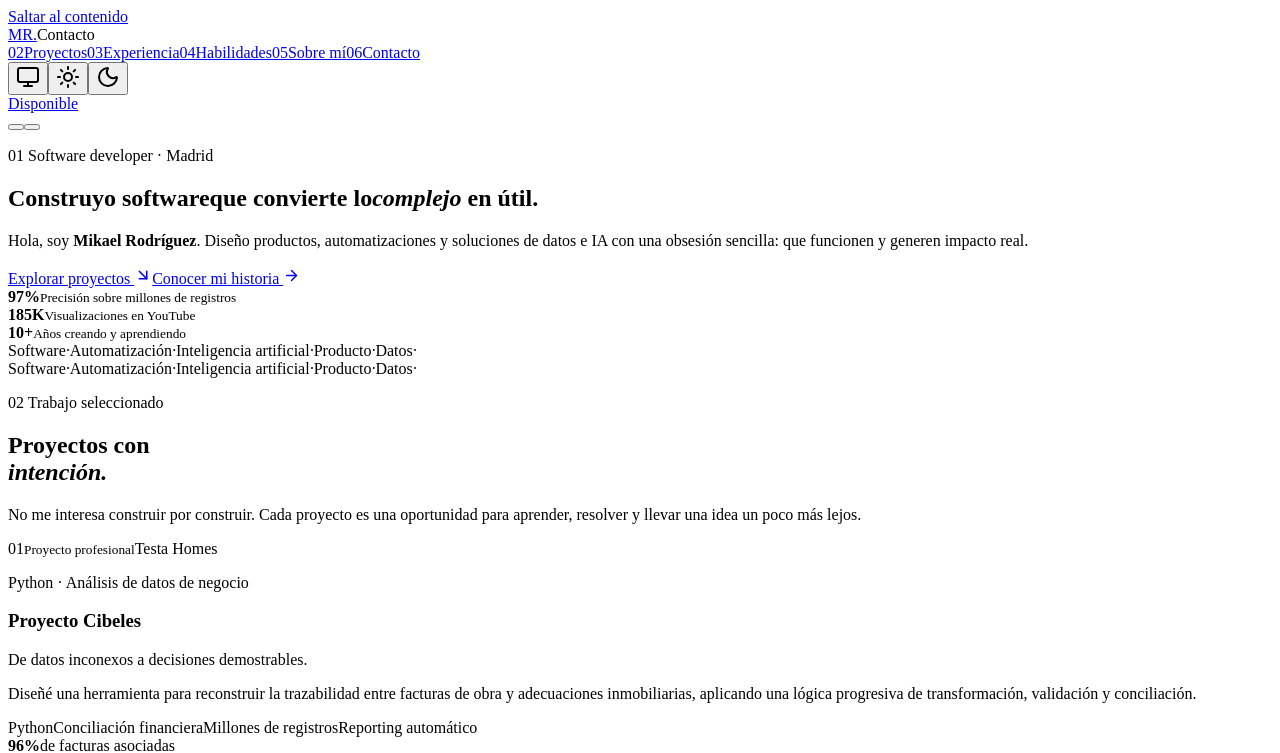
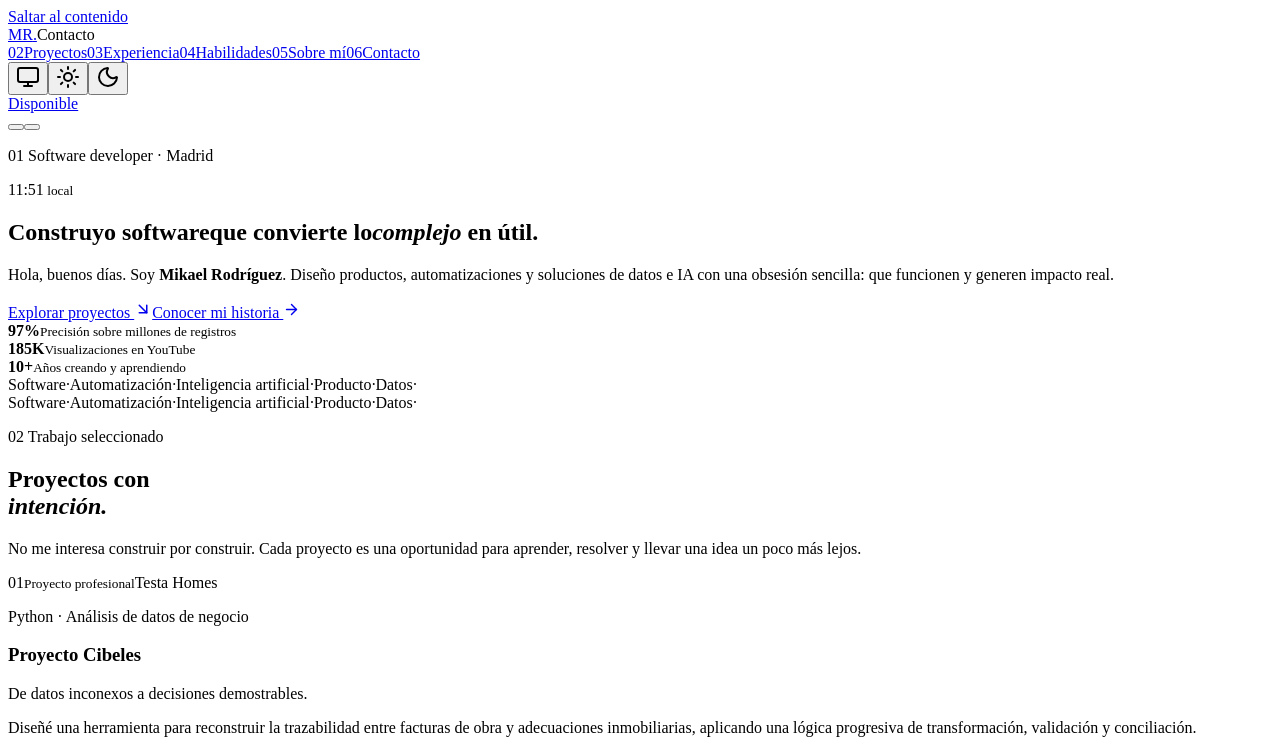
Before and after one commit to AlphaCreativeSoftware/Portfolio, a React (Vite) app: page / in a window 1280 px wide. Shown: the top 753 px of the page. Built offline with nearby package versions, Linux system fonts and the light colour scheme; the HTML template or start-up script is replaced by a standard one.

Commit message:
Cambios grandes y sistema solar

```diff
--- a/index.html
+++ b/index.html
@@ -16,7 +16,11 @@
       try {
         const storedTheme = localStorage.getItem('portfolio-theme') || 'system'
         const darkTheme = storedTheme === 'dark' || (storedTheme === 'system' && matchMedia('(prefers-color-scheme: dark)').matches)
+        const now = new Date()
+        const minutes = now.getHours() * 60 + now.getMinutes()
+        const period = minutes >= 1230 || minutes < 300 ? 'night' : minutes < 720 ? 'morning' : 'afternoon'
         document.documentElement.dataset.theme = storedTheme
+        document.documentElement.dataset.atmosphere = storedTheme === 'system' ? period : storedTheme === 'light' ? 'day' : 'night'
         document.querySelector('meta[name="theme-color"]').content = darkTheme ? '#000000' : '#ffffff'
       } catch (_) {}
     </script>
--- a/src/App.tsx
+++ b/src/App.tsx
@@ -35,6 +35,31 @@ type Project = {
 }
 
 type Theme = 'system' | 'light' | 'dark'
+type DayPeriod = 'morning' | 'afternoon' | 'night'
+type Atmosphere = DayPeriod | 'day'
+
+function getDayPeriod(date: Date): DayPeriod {
+  const minutes = date.getHours() * 60 + date.getMinutes()
+  if (minutes >= 20 * 60 + 30 || minutes < 5 * 60) return 'night'
+  if (minutes < 12 * 60) return 'morning'
+  return 'afternoon'
+}
+
+function getAtmospherePosition(date: Date, atmosphere: Atmosphere) {
+  const minutes = date.getHours() * 60 + date.getMinutes()
+  if (atmosphere === 'day') return { right: 7, top: 18 }
+  if (atmosphere === 'night' && getDayPeriod(date) !== 'night') return { right: 8, top: 20 }
+
+  const start = atmosphere === 'night' ? 20 * 60 + 30 : 5 * 60
+  const duration = atmosphere === 'night' ? 8.5 * 60 : 15.5 * 60
+  const elapsed = atmosphere === 'night' && minutes < 5 * 60 ? minutes + 24 * 60 - start : minutes - start
+  const progress = Math.min(1, Math.max(0, elapsed / duration))
+  const elevation = Math.sin(progress * Math.PI)
+  return {
+    right: 4 + (1 - progress) * 9,
+    top: 16 + (1 - elevation) * 16,
+  }
+}
 
 type MatchPath = {
   d: string
@@ -533,6 +558,11 @@ function App() {
   const [activeSection, setActiveSection] = useState('inicio')
   const [navIndicator, setNavIndicator] = useState({ x: 0, y: 0, width: 0, height: 0, visible: false, moving: false })
   const [theme, setTheme] = useState<Theme>(() => (localStorage.getItem('portfolio-theme') as Theme) || 'system')
+  const [localTime, setLocalTime] = useState(() => new Date())
+  const dayPeriod = getDayPeriod(localTime)
+  const atmosphere: Atmosphere = theme === 'system' ? dayPeriod : theme === 'light' ? 'day' : 'night'
+  const greeting = dayPeriod === 'morning' ? 'buenos días' : dayPeriod === 'afternoon' ? 'buenas tardes' : 'buenas noches'
+  const formattedTime = localTime.toLocaleTimeString('es-ES', { hour: '2-digit', minute: '2-digit' })
   const updateActiveSection = (section: string) => {
     if (activeSectionRef.current === section) return
     activeSectionRef.current = section
@@ -690,6 +720,18 @@ function App() {
   }, [])
 
   useEffect(() => {
+    const timer = window.setInterval(() => setLocalTime(new Date()), 30_000)
+    return () => window.clearInterval(timer)
+  }, [])
+
+  useEffect(() => {
+    const position = getAtmospherePosition(localTime, atmosphere)
+    document.documentElement.dataset.atmosphere = atmosphere
+    document.documentElement.style.setProperty('--celestial-right', `${position.right}vw`)
+    document.documentElement.style.setProperty('--celestial-top', `${position.top}%`)
+  }, [atmosphere, localTime])
+
+  useEffect(() => {
     document.documentElement.dataset.theme = theme
     localStorage.setItem('portfolio-theme', theme)
     const systemTheme = window.matchMedia('(prefers-color-scheme: dark)')
@@ -757,6 +799,11 @@ function App() {
 
   return (
     <div className="site-shell">
+      <div className="ambient-scene" aria-hidden="true">
+        <span className="ambient-wash ambient-wash-primary" />
+        <span className="ambient-wash ambient-wash-secondary" />
+        <span className="ambient-celestial" />
+      </div>
       <a className="skip-link" href="#main-content">Saltar al contenido</a>
       <header className={`topbar ${scrolled ? 'topbar-scrolled' : ''} ${menuOpen ? 'topbar-menu-open' : ''}`}>
         <span className="scroll-progress" ref={scrollProgressRef} />
@@ -798,13 +845,14 @@ function App() {
           <div className="hero-orbit orbit-one" />
           <div className="hero-orbit orbit-two" />
           <p className="kicker hero-kicker"><span>01</span> Software developer · Madrid</p>
+          <time className="hero-background-time" dateTime={localTime.toISOString()} aria-label={`Hora local: ${formattedTime}`}>{formattedTime}<small> local</small></time>
           <div className="hero-copy">
             <h1 aria-label="Construyo software que convierte lo complejo en útil.">
               <span className="hero-title-line"><span>Construyo software</span></span>
               <span className="hero-title-line"><span>que convierte lo</span></span>
               <span className="hero-title-line"><span><em>complejo</em> en útil.</span></span>
             </h1>
-            <p>Hola, soy <strong>Mikael Rodríguez</strong>. Diseño productos, automatizaciones y soluciones de datos e IA con una obsesión sencilla: que funcionen y generen impacto real.</p>
+            <p>Hola, {greeting}. Soy <strong>Mikael Rodríguez</strong>. Diseño productos, automatizaciones y soluciones de datos e IA con una obsesión sencilla: que funcionen y generen impacto real.</p>
           </div>
           <div className="hero-actions">
             <a className="button button-primary" href="#proyectos" onClick={() => navigateTo('proyectos')}>Explorar proyectos <ArrowDownRight size={18} /></a>
--- a/src/styles.css
+++ b/src/styles.css
@@ -18,10 +18,54 @@
   --shadow: 0 18px 60px rgba(0, 0, 0, .07);
   --shadow-hover: 0 25px 75px rgba(0, 0, 0, .11);
   --ease-premium: cubic-bezier(.22, 1, .36, 1);
+  --ambient-primary: #b9dcff;
+  --ambient-secondary: #fff0bc;
+  --ambient-strength: .18;
+  --celestial-core: #fffdf2;
+  --celestial-edge: #ffd67a;
+  --celestial-opacity: .42;
+  --celestial-right: 7vw;
+  --celestial-top: 18%;
   font-family: 'DM Sans', -apple-system, BlinkMacSystemFont, 'Segoe UI', sans-serif;
   font-synthesis: none;
   text-rendering: optimizeLegibility;
   scroll-behavior: smooth;
+}
+
+:root[data-atmosphere='morning'] {
+  --ambient-primary: #ffd391;
+  --ambient-secondary: #9ed4ff;
+  --ambient-strength: .22;
+  --celestial-core: #fffdf2;
+  --celestial-edge: #ffc85f;
+  --celestial-opacity: .46;
+}
+
+:root[data-atmosphere='afternoon'] {
+  --ambient-primary: #ffc071;
+  --ambient-secondary: #b4d8ff;
+  --ambient-strength: .2;
+  --celestial-core: #fff8df;
+  --celestial-edge: #ffae45;
+  --celestial-opacity: .43;
+}
+
+:root[data-atmosphere='night'] {
+  --ambient-primary: #3d7bd9;
+  --ambient-secondary: #7259b8;
+  --ambient-strength: .16;
+  --celestial-core: #eef6ff;
+  --celestial-edge: #8bbcff;
+  --celestial-opacity: .3;
+}
+
+:root[data-atmosphere='day'] {
+  --ambient-primary: #aed8ff;
+  --ambient-secondary: #fff0b8;
+  --ambient-strength: .18;
+  --celestial-core: #fffdf3;
+  --celestial-edge: #ffd272;
+  --celestial-opacity: .42;
 }
 
 :root[data-theme='dark'] {
@@ -75,7 +119,13 @@ button { font: inherit; }
 ::selection { background: color-mix(in srgb, var(--blue) 25%, transparent); }
 :focus-visible { outline: 2px solid var(--blue); outline-offset: 3px; }
 section[id] { scroll-margin-top: 72px; }
-.site-shell { overflow: hidden; }
+.site-shell { position: relative; isolation: isolate; overflow: hidden; }
+.site-shell > main, .site-shell > footer { position: relative; z-index: 1; }
+.ambient-scene { position: fixed; z-index: 0; inset: 0; overflow: hidden; pointer-events: none; }
+.ambient-wash { position: absolute; display: block; border-radius: 50%; opacity: var(--ambient-strength); transition: opacity 1.2s ease, background 1.2s ease; }
+.ambient-wash-primary { width: min(76vw, 1120px); aspect-ratio: 1; right: -22vw; top: -30vh; background: radial-gradient(circle, var(--ambient-primary) 0, color-mix(in srgb, var(--ambient-primary) 34%, transparent) 38%, transparent 70%); }
+.ambient-wash-secondary { width: min(62vw, 920px); aspect-ratio: 1; left: -27vw; bottom: -38vh; background: radial-gradient(circle, var(--ambient-secondary) 0, color-mix(in srgb, var(--ambient-secondary) 18%, transparent) 40%, transparent 70%); }
+.ambient-celestial { position: absolute; right: var(--celestial-right); top: var(--celestial-top); width: 230px; height: 230px; border-radius: 50%; background: radial-gradient(circle, color-mix(in srgb, var(--celestial-core) 72%, transparent) 0 5%, color-mix(in srgb, var(--celestial-edge) 22%, transparent) 20%, color-mix(in srgb, var(--celestial-edge) 7%, transparent) 42%, transparent 70%); opacity: var(--celestial-opacity); transform: translate(34%, -50%); transition: right 1.4s var(--ease-premium), top 1.4s var(--ease-premium), opacity 1.2s ease, background 1.2s ease; }
 .skip-link { position: fixed; z-index: 100; left: 18px; top: 12px; padding: 10px 14px; border-radius: 999px; background: var(--text); color: var(--page); font-size: 10px; transform: translateY(-180%); transition: transform .2s; }
 .skip-link:focus { transform: none; }
 
@@ -119,6 +169,8 @@ section[id] { scroll-margin-top: 72px; }
 .kicker span { color: var(--blue); margin-right: 14px; }
 .hero > .kicker { grid-column: 1 / -1; }
 .hero-kicker { animation: hero-element-enter .65s .05s var(--ease-premium) backwards; }
+.hero-background-time { position: absolute; z-index: -1; right: max(8vw, 34px); top: 116px; color: var(--text); font: 500 25px 'Manrope'; font-variant-numeric: tabular-nums; letter-spacing: -.035em; opacity: .1; pointer-events: none; animation: hero-element-enter .8s .22s var(--ease-premium) backwards; }
+.hero-background-time small { font: 600 6px 'DM Sans'; letter-spacing: .12em; text-transform: uppercase; }
 .hero-copy { align-self: center; padding-top: 20px; }
 h1, h2 { font-family: 'Manrope', sans-serif; letter-spacing: -.065em; line-height: .96; font-weight: 600; margin: 0; }
 h1 { font-size: clamp(60px, 7vw, 112px); max-width: 1120px; }
@@ -129,8 +181,7 @@ h1 em, h2 em { color: var(--blue); font-style: normal; font-weight: inherit; }
 .hero-title-line:nth-child(2) > span { animation-delay: .23s; }
 .hero-title-line:nth-child(3) > span { animation-delay: .34s; }
 .hero-title-line em { animation: hero-accent-settle 1.25s .54s ease-out backwards; }
-.hero-copy > p { max-width: 650px; margin: 36px 0 0; color: var(--muted); line-height: 1.65; font-size: 17px; letter-spacing: -.015em; }
-.hero-copy > p { animation: hero-element-enter .75s .56s var(--ease-premium) backwards; }
+.hero-copy > p { max-width: 650px; margin: 36px 0 0; color: var(--muted); line-height: 1.65; font-size: 17px; letter-spacing: -.015em; animation: hero-element-enter .75s .56s var(--ease-premium) backwards; }
 .hero-copy strong { color: var(--text); font-weight: 600; }
 .hero-actions { align-self: end; display: flex; flex-direction: column; align-items: flex-start; gap: 20px; padding-bottom: 12px; animation: hero-element-enter .75s .7s var(--ease-premium) backwards; }
 .button { display: inline-flex; align-items: center; justify-content: center; gap: 18px; padding: 13px 21px; border-radius: 999px; font-size: 12px; font-weight: 600; transition: transform .2s, background .2s; }
@@ -140,8 +191,7 @@ h1 em, h2 em { color: var(--blue); font-style: normal; font-weight: inherit; }
 .text-link { display: flex; gap: 10px; align-items: center; color: var(--blue); font-size: 12px; }
 .hero-stats { position: relative; grid-column: 1 / -1; display: grid; grid-template-columns: repeat(3, 1fr); gap: 28px; padding-top: 28px; }
 .hero-stats::before { content: ''; position: absolute; inset: 0 0 auto; height: 1px; background: var(--line); transform: scaleX(1); transform-origin: left; animation: hero-rule-enter 1s .75s var(--ease-premium) backwards; }
-.hero-stats div { display: flex; align-items: flex-end; gap: 16px; }
-.hero-stats div { animation: hero-element-enter .65s var(--ease-premium) backwards; }
+.hero-stats div { display: flex; align-items: flex-end; gap: 16px; animation: hero-element-enter .65s var(--ease-premium) backwards; }
 .hero-stats div:nth-child(1) { animation-delay: .85s; }
 .hero-stats div:nth-child(2) { animation-delay: .95s; }
 .hero-stats div:nth-child(3) { animation-delay: 1.05s; }
@@ -171,7 +221,7 @@ h1 em, h2 em { color: var(--blue); font-style: normal; font-weight: inherit; }
 .section-heading > p { color: var(--muted); line-height: 1.7; max-width: 430px; font-size: 15px; }
 .section-heading.compact { grid-template-columns: 1fr; }
 
-.projects-section { padding-bottom: 90px; background: var(--page-alt); }
+.projects-section { padding-bottom: 90px; background: color-mix(in srgb, var(--page-alt) 92%, transparent); }
 .projects-section::before, .skills-section::before, .capabilities-section::before { content: ''; position: absolute; z-index: 0; width: 620px; height: 620px; border-radius: 50%; background: radial-gradient(circle, color-mix(in srgb, var(--blue) 7%, transparent), transparent 68%); filter: blur(10px); pointer-events: none; }
 .projects-section::before { right: -280px; top: 5%; }
 .skills-section::before { left: -340px; top: 20%; }
@@ -386,8 +436,7 @@ h1 em, h2 em { color: var(--blue); font-style: normal; font-weight: inherit; }
 
 .fruit-showcase { grid-column: 1 / -1; background: var(--surface); border-radius: 32px; overflow: hidden; box-shadow: var(--shadow); }
 .fruit-content { position: relative; z-index: 2; min-height: 530px; padding: 42px; display: flex; flex-direction: column; align-items: flex-start; }
-.fruit-content .project-top { align-items: center; }
-.fruit-content .project-top { width: 100%; }
+.fruit-content .project-top { width: 100%; align-items: center; }
 .published-pill { display: inline-flex; align-items: center; gap: 7px; color: #248a3d; font-size: 8px; font-weight: 600; letter-spacing: .08em; text-transform: uppercase; padding: 7px 10px; border-radius: 999px; background: color-mix(in srgb, #34c759 12%, transparent); }
 .published-pill span { width: 5px; height: 5px; border-radius: 50%; background: #34c759; }
 .fruit-title-row { display: flex; flex-direction: column; align-items: flex-start; margin-top: 48px; }
@@ -452,7 +501,7 @@ h1 em, h2 em { color: var(--blue); font-style: normal; font-weight: inherit; }
 .phone-speaker { position: absolute; z-index: 3; width: 70px; height: 16px; left: 50%; top: 10px; transform: translateX(-50%); background: #171719; border-radius: 0 0 12px 12px; }
 .floating-fruit-icon { position: absolute; z-index: 4; width: 116px; height: 116px; left: 9%; bottom: 48px; border-radius: 28px; transform: rotate(-7deg); filter: drop-shadow(0 18px 24px rgba(0,0,0,.22)); }
 
-.skills-section { background: var(--page-alt); border-top: 1px solid var(--line); }
+.skills-section { background: color-mix(in srgb, var(--page-alt) 92%, transparent); border-top: 1px solid var(--line); }
 .skills-matrix { max-width: 1320px; margin: auto; border: 1px solid var(--line); border-radius: 28px; background: var(--surface); box-shadow: var(--shadow); overflow: hidden; }
 .skill-group { display: grid; grid-template-columns: .9fr 1.1fr; align-items: center; gap: 45px; padding: 32px 36px; border-bottom: 1px solid var(--line); transition: background .35s; }
 .skill-group:hover { background: color-mix(in srgb, var(--soft-blue) 35%, var(--surface)); }
@@ -475,7 +524,7 @@ h1 em, h2 em { color: var(--blue); font-style: normal; font-weight: inherit; }
 .strengths-panel h4 { margin: 0 0 9px; font: 600 14px 'Manrope'; letter-spacing: -.025em; }
 .strengths-panel p { margin: 0; color: var(--muted); font-size: 9px; line-height: 1.55; }
 
-.capabilities-section { background: var(--page); border-top: 1px solid var(--line); }
+.capabilities-section { background: color-mix(in srgb, var(--page) 94%, transparent); border-top: 1px solid var(--line); }
 .about-profile { max-width: 1320px; margin: auto; display: grid; grid-template-columns: .9fr 1.1fr; gap: clamp(55px, 8vw, 125px); padding: 48px; border: 1px solid var(--line); border-radius: 30px; background: var(--surface); box-shadow: var(--shadow); }
 .about-profile-lead > span, .method-label > span { color: var(--blue); font-size: 8px; font-weight: 600; text-transform: uppercase; letter-spacing: .13em; }
 .about-profile-lead h3 { max-width: 520px; margin: 23px 0 24px; font: 600 clamp(34px, 4vw, 58px)/1.04 'Manrope'; letter-spacing: -.055em; }
@@ -497,7 +546,7 @@ h1 em, h2 em { color: var(--blue); font-style: normal; font-weight: inherit; }
 .about-now p { margin: 0; color: var(--text-2); font-size: 11px; }
 .about-now strong { color: var(--faint); font-size: 8px; font-weight: 500; text-transform: uppercase; letter-spacing: .08em; }
 
-.experience-section { background: var(--page); border-top: 1px solid var(--line); }
+.experience-section { background: color-mix(in srgb, var(--page) 94%, transparent); border-top: 1px solid var(--line); }
 .timeline { max-width: 1320px; margin: auto; border-top: 1px solid var(--line); }
 .timeline-item { position: relative; display: grid; grid-template-columns: .55fr 1.45fr; gap: 40px; padding: 38px 0 38px 22px; border-bottom: 1px solid var(--line); }
 .timeline-item { transition: background .35s; }
@@ -553,6 +602,9 @@ footer > a:last-child { justify-self: end; display: flex; align-items: center; g
 @keyframes reveal-in { from { opacity: 0; translate: 0 24px; scale: 0.96; filter: blur(6px); } to { opacity: 1; translate: none; scale: 1; filter: blur(0px); } }
 
 @media (max-width: 900px) {
+  .ambient-wash-primary { width: 125vw; right: -58vw; top: -18vh; }
+  .ambient-wash-secondary { width: 115vw; left: -62vw; bottom: -22vh; }
+  .ambient-celestial { width: 180px; height: 180px; }
   .topbar { height: 64px; grid-template-columns: auto minmax(0, 1fr) auto auto; gap: 9px; padding: 0 18px; background: color-mix(in srgb, var(--page) 92%, transparent); backdrop-filter: saturate(180%) blur(22px); border-bottom: 1px solid var(--line); }
   .topbar-scrolled { height: 58px; }
   .topbar-menu-open { background: color-mix(in srgb, var(--surface) 98%, transparent); box-shadow: 0 12px 34px rgba(0,0,0,.06); }
@@ -592,7 +644,7 @@ footer > a:last-child { justify-self: end; display: flex; align-items: center; g
   .nav-indicator i { border: 0; border-radius: 99px; background: var(--blue); box-shadow: 0 0 10px color-mix(in srgb, var(--blue) 30%, transparent); animation: none; }
   .nav-backdrop { position: fixed; z-index: 3; inset: 64px 0 0; display: block; border: 0; background: rgba(0,0,0,.2); opacity: 0; visibility: hidden; pointer-events: none; transition: opacity .3s, visibility .3s; }
   .nav-backdrop-open { opacity: 1; visibility: visible; pointer-events: auto; }
-  .hero { min-height: 900px; height: auto; grid-template-columns: 1fr; grid-template-rows: auto auto auto auto; padding-top: 115px; }
+  .hero { min-height: 900px; height: auto; grid-template-columns: 1fr; grid-template-rows: auto auto auto auto; padding-top: 95px; }
   .hero-copy { padding-top: 95px; }
   .hero-actions { padding: 55px 0; }
   .hero-stats { gap: 18px; }
@@ -630,6 +682,8 @@ footer > a:last-child { justify-self: end; display: flex; align-items: center; g
 @media (max-width: 600px) {
   .section { padding: 100px 22px; }
   .hero { padding-inline: 22px; min-height: 850px; }
+  .hero-background-time { right: 22px; top: 88px; font-size: 16px; opacity: .12; }
+  .ambient-celestial { width: 145px; height: 145px; }
   h1 { font-size: clamp(48px, 15vw, 67px); }
   .hero-copy { padding-top: 78px; }
   .hero-copy > p { font-size: 14px; }
```
